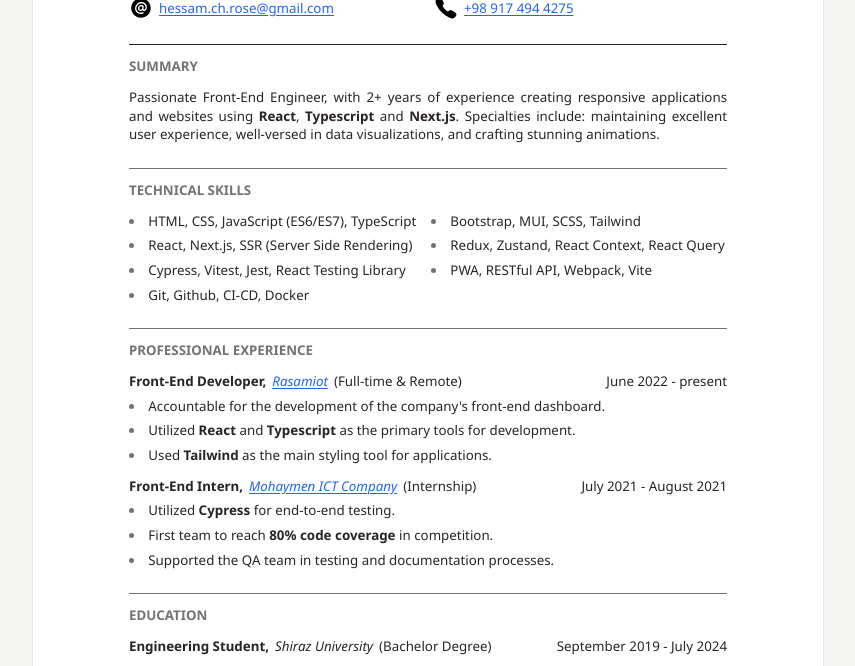
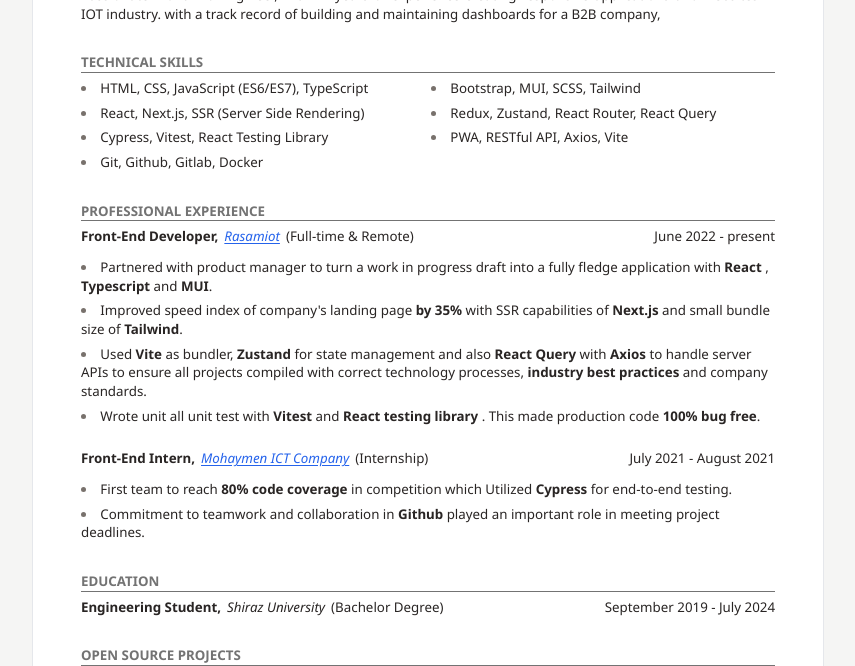
Before and after one commit to HessamCheraghi/resume, an Astro site: page / in a window 1280 px wide. Shown: the part 326-992 px from the top of the page, without its empty margins (212-1067 px from the left). Built offline with nearby package versions, Linux system fonts and the light colour scheme; Astro itself is replaced by a stand-in of ours.

Commit message:
fix: second iteration of refinements

```diff
--- a/src/components/Experience.astro
+++ b/src/components/Experience.astro
@@ -3,8 +3,8 @@
 ---
 
 <Section title="professional experience">
-  <div class="flex flex-col gap-2">
-    <div class="flex flex-col gap-1">
+  <div class="flex flex-col gap-4">
+    <div class="flex flex-col gap-2">
       <p class="flex gap-1">
         <strong class="font-bold">Front-End Developer,</strong>
         <a
@@ -22,18 +22,33 @@
         class="flex list-inside list-disc flex-col gap-1 marker:text-stone-500"
       >
         <li>
-          Accountable for the development of the company's front-end dashboard.
+          Partnered with product manager to turn a work in progress draft into a
+          fully fledge application with <strong>React</strong> ,
+          <strong>Typescript</strong> and <strong>MUI</strong>.
         </li>
         <li>
-          Utilized <strong>React</strong> and <strong>Typescript</strong> as the
-          primary tools for development.
+          Improved speed index of company's landing page <strong>by 35%</strong>
+          with SSR capabilities of <strong>Next.js</strong> and small bundle size
+          of
+          <strong>Tailwind</strong>.
+        </li>
+
+        <li>
+          Used <strong>Vite</strong> as bundler, <strong>Zustand</strong> for state
+          management and also <strong>React Query</strong> with
+          <strong>Axios</strong> to handle server APIs to ensure all projects compiled
+          with correct technology processes, <strong
+            >industry best practices</strong
+          > and company standards.
         </li>
         <li>
-          Used <strong>Tailwind</strong> as the main styling tool for applications.
+          Wrote unit all unit test with <strong>Vitest</strong> and <strong>
+            React testing library
+          </strong>. This made production code <strong>100% bug free</strong>.
         </li>
       </ul>
     </div>
-    <div class="flex flex-col gap-1">
+    <div class="flex flex-col gap-2">
       <p class="flex gap-1">
         <strong class="font-bold">Front-End Intern,</strong>
         <a
@@ -50,11 +65,15 @@
       <ul
         class="flex list-inside list-disc flex-col gap-1 marker:text-stone-500"
       >
-        <li>Utilized <strong>Cypress</strong> for end-to-end testing.</li>
         <li>
-          First team to reach <strong>80% code coverage</strong> in competition.
+          First team to reach <strong>80% code coverage</strong> in competition which
+          Utilized
+          <strong>Cypress</strong> for end-to-end testing.
         </li>
-        <li>Supported the QA team in testing and documentation processes.</li>
+        <li>
+          Commitment to teamwork and collaboration in <strong>Github</strong> played
+          an important role in meeting project deadlines.
+        </li>
       </ul>
     </div>
   </div>
--- a/src/components/Intro.astro
+++ b/src/components/Intro.astro
@@ -21,28 +21,25 @@
   {
     title: "Phone Number",
     link: "tel:+98-917-494-4275",
-    label: "+98 917 494 4275",
+    label: "0917 494 4275",
     icon: "/resume/icons/call.svg",
   },
 ];
 ---
 
-<section
-  id="intro"
-  class="flex flex-col gap-2 border-b border-neutral-800 pb-4"
->
-  <h1 class="font-serif text-xl font-bold">Hessam A. Cheraghi</h1>
+<section id="intro" class="flex flex-col gap-2 pb-4">
+  <h1 class="font-serif text-xl font-bold tracking-wide">Hessam A. Cheraghi</h1>
   <p class="text-lg">Front-End Engineer</p>
-  <ul class="grid grid-cols-2 gap-2">
+  <ul class="flex justify-between gap-1">
     {
       socialMedia.map((social) => (
-        <li class="flex items-center gap-1">
-          <img src={social.icon} alt={social.title} class="size-4" />
+        <li class="flex items-center">
+          <img src={social.icon} alt={social.title} class="size-3" />
           <a
             href={social.link}
             target="_blank"
             rel="noopener noreferrer"
-            class="text-blue-600 underline underline-offset-2"
+            class="text-sm text-blue-600 underline underline-offset-2"
           >
             {social.label}
           </a>
--- a/src/components/Summary.astro
+++ b/src/components/Summary.astro
@@ -5,9 +5,10 @@
 <Section title="summary">
   <p class="text-justify">
     Passionate Front-End Engineer, with 2+ years of experience creating
-    responsive applications and websites using <strong>React</strong>,
-    <strong>Typescript</strong> and <strong>Next.js</strong>. Specialties
-    include: maintaining excellent user experience, well-versed in data
-    visualizations, and crafting stunning animations.
+    responsive applications and websites in IOT industry. with a track record of
+    building and maintaining dashboards for a B2B company,
+
+    <!-- using React, Typescript and Next.js. Specialties include: maintaining excellent
+    user experience, well-versed in data visualizations, and crafting stunning animations. -->
   </p>
 </Section>
--- a/src/components/TechnicalSkills.astro
+++ b/src/components/TechnicalSkills.astro
@@ -9,9 +9,9 @@
     <li>HTML, CSS, JavaScript (ES6/ES7), TypeScript</li>
     <li>Bootstrap, MUI, SCSS, Tailwind</li>
     <li>React, Next.js, SSR (Server Side Rendering)</li>
-    <li>Redux, Zustand, React Context, React Query</li>
-    <li>Cypress, Vitest, Jest, React Testing Library</li>
-    <li>PWA, RESTful API, Webpack, Vite</li>
-    <li>Git, Github, CI-CD, Docker</li>
+    <li>Redux, Zustand, React Router, React Query</li>
+    <li>Cypress, Vitest, React Testing Library</li>
+    <li>PWA, RESTful API, Axios, Vite</li>
+    <li>Git, Github, Gitlab, Docker</li>
   </ul>
 </Section>
--- a/src/components/ui/Layout.astro
+++ b/src/components/ui/Layout.astro
@@ -16,7 +16,7 @@
     class="flex items-center justify-center bg-stone-100 py-16 text-base text-stone-800 print:bg-white print:p-0"
   >
     <div
-      class="h-[11.69in] w-[8.251in] rounded border bg-white p-16 print:h-[10.69in] print:w-[7.251in] print:border-none print:p-8"
+      class="h-[11.69in] w-[8.251in] rounded border bg-white p-8 print:h-[10.69in] print:w-[7.251in] print:border-none print:p-0"
     >
       <slot />
     </div>
--- a/src/components/ui/Section.astro
+++ b/src/components/ui/Section.astro
@@ -5,10 +5,9 @@
 const { title } = Astro.props;
 ---
 
-<section
-  id={title}
-  class="flex flex-col gap-2 border-b border-neutral-500 pb-4 pt-2 last-of-type:border-none"
->
-  <h2 class="font-bold uppercase text-neutral-500">{title}</h2>
+<section id={title} class="flex flex-col gap-1 pb-4 pt-1">
+  <h2 class="border-b border-neutral-500 font-bold uppercase text-neutral-500">
+    {title}
+  </h2>
   <slot />
 </section>
```
